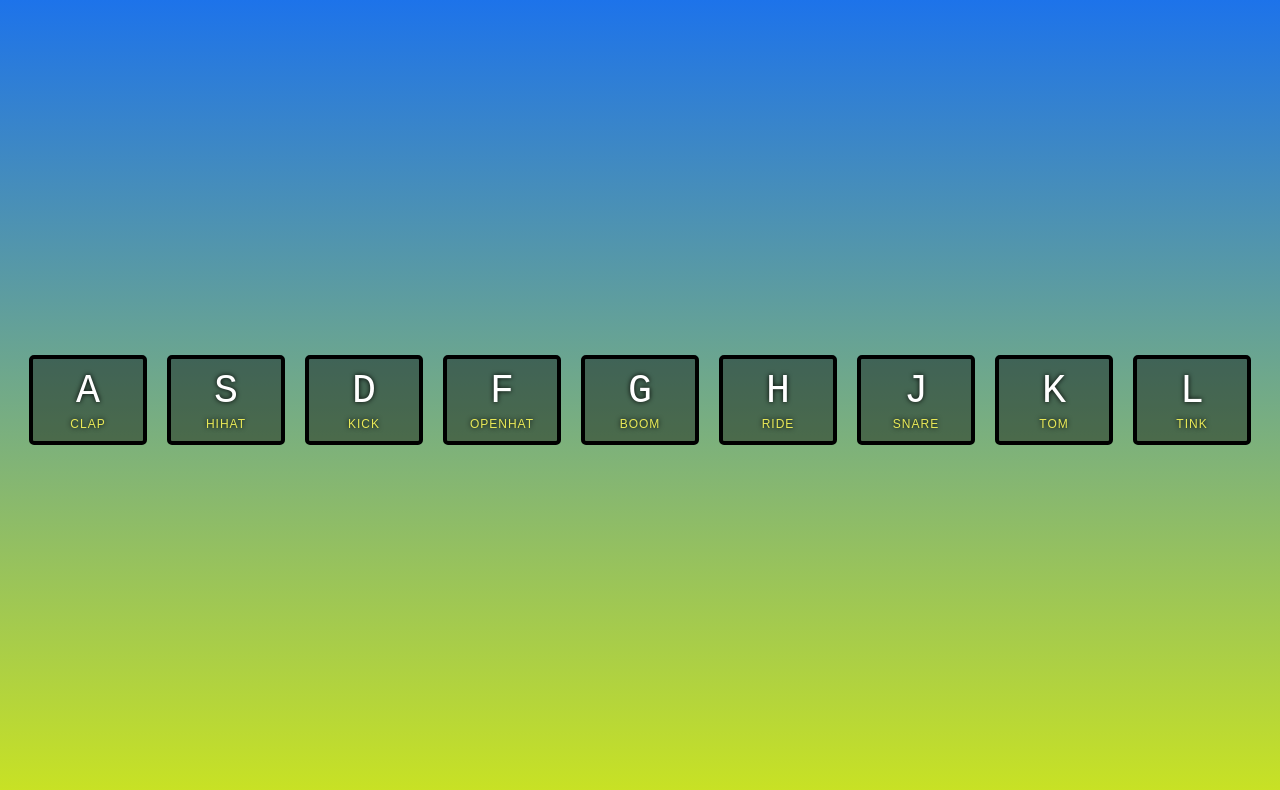
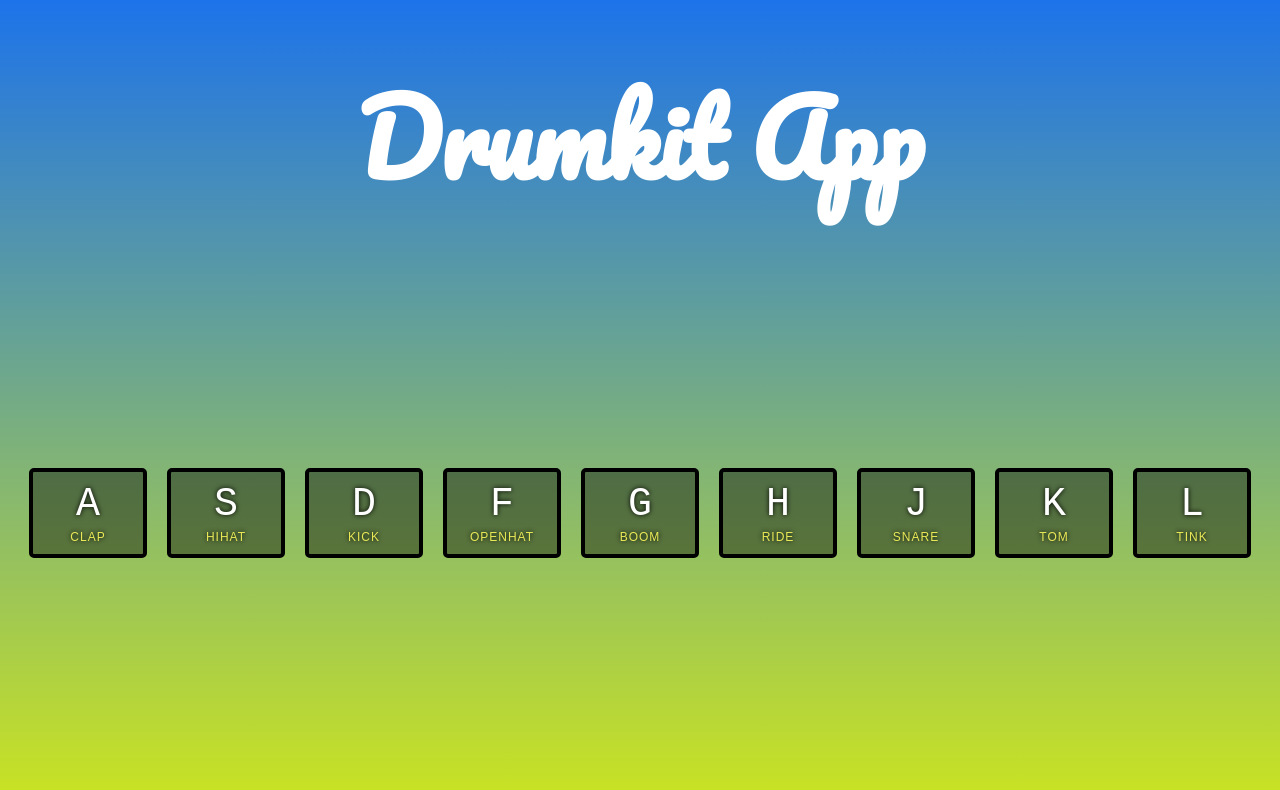
Before and after one commit to milesuno/keyboard-drumkit, a React (Create React App) app: page / in a window 1280 px wide. Shown: the top 790 px of the page. Built offline with nearby package versions, Linux system fonts and the light colour scheme.

Commit message:
Added H1, Debugged mouseup and mousedown

```diff
--- a/public/index.html
+++ b/public/index.html
@@ -15,6 +15,7 @@
       user's mobile device or desktop. See https://developers.google.com/web/fundamentals/web-app-manifest/
     -->
     <link rel="manifest" href="%PUBLIC_URL%/manifest.json" />
+    <link href="https://fonts.googleapis.com/css2?family=Pacifico&display=swap" rel="stylesheet">
     <!--
       Notice the use of %PUBLIC_URL% in the tags above.
       It will be replaced with the URL of the `public` folder during the build.
--- a/src/App.css
+++ b/src/App.css
@@ -1,3 +1,17 @@
+h1 {
+	font-family: "Pacifico", cursive;
+	font-size: 100px;
+	color: white;
+	margin: 50px 0 0 0;
+}
+
+.main-wrapper {
+	display: flex;
+	flex-direction: column;
+	height: 100vh;
+	align-items: center;
+}
+
 .App {
 	text-align: center;
 }
--- a/src/App.js
+++ b/src/App.js
@@ -3,7 +3,12 @@ import "./App.css";
 import { Keyboard } from "./components/keyboard/keyboard";
 
 function App() {
-	return <Keyboard />;
+	return (
+		<div className="main-wrapper">
+			<h1>Drumkit App</h1>
+			<Keyboard />
+		</div>
+	);
 }
 
 export default App;
--- a/src/components/keyboard/keyboard.css
+++ b/src/components/keyboard/keyboard.css
@@ -16,7 +16,7 @@ html {
 .keys {
 	display: flex;
 	flex: 1;
-	min-height: 100vh;
+	min-height: 60vh;
 	align-items: center;
 	justify-content: center;
 }
--- a/src/components/keyboard/keyboard.js
+++ b/src/components/keyboard/keyboard.js
@@ -1,4 +1,4 @@
-import React from "react";
+import React, { Component } from "react";
 import "./keyboard.css";
 import clap from "./sounds/clap.wav";
 import hihat from "./sounds/hihat.wav";
@@ -10,93 +10,57 @@ import snare from "./sounds/snare.wav";
 import tom from "./sounds/tom.wav";
 import tink from "./sounds/tink.wav";
 
-export function Keyboard() {
-	return (
-		<>
-			<div class="keys">
-				<div id="a" class="key">
-					<kbd>A</kbd>
-					<span class="sound">clap</span>
-				</div>
-				<div id="s" class="key">
-					<kbd>S</kbd>
-					<span class="sound">hihat</span>
-				</div>
-				<div id="d" class="key">
-					<kbd>D</kbd>
-					<span class="sound">kick</span>
-				</div>
-				<div id="f" class="key">
-					<kbd>F</kbd>
-					<span class="sound">openhat</span>
-				</div>
-				<div id="g" class="key">
-					<kbd>G</kbd>
-					<span class="sound">boom</span>
-				</div>
-				<div id="h" class="key">
-					<kbd>H</kbd>
-					<span class="sound">ride</span>
-				</div>
-				<div id="j" class="key">
-					<kbd>J</kbd>
-					<span class="sound">snare</span>
-				</div>
-				<div id="k" class="key">
-					<kbd>K</kbd>
-					<span class="sound">tom</span>
-				</div>
-				<div id="l" class="key">
-					<kbd>L</kbd>
-					<span class="sound">tink</span>
-				</div>
-			</div>
-			<audio id="65" src={clap}></audio>
-			<audio id="83" src={hihat}></audio>
-			<audio id="68" src={kick}></audio>
-			<audio id="70" src={openhat}></audio>
-			<audio id="71" src={boom}></audio>
-			<audio id="72" src={ride}></audio>
-			<audio id="74" src={snare}></audio>
-			<audio id="75" src={tom}></audio>
-			<audio id="76" src={tink}></audio>
-		</>
-	);
-};
+export class Keyboard extends Component {
+	componentDidMount() {
+		let screenKeys = document.querySelectorAll(".key");
+		window.addEventListener("keydown", this.handleKeyDown);
+		window.addEventListener("keyup", this.handleKeyUp);
 
-function playSound(event) {
+		for (const key of screenKeys) {
+			key.addEventListener("pointerdown", this.handleMouseDown);
+			key.addEventListener("pointerup", this.handleMouseUp);
+		}
+	}
+
+	handleKeyDown = (event) => {
 		let key = document.getElementById(event.key);
 		let audio = document.getElementById(event.keyCode);
 
 		if (!key && !audio) return;
-	console.log(event.key);
+
 		key.classList.add("playing");
 
 		audio.currentTime = 0;
 		audio.play();
-}
+	};
 
-//Removes class from key
-function removeTransform(event) {
+	handleKeyUp = (event) => {
 		let key = document.getElementById(event.key);
 
 		if (!key) return;
 
 		key.classList.remove("playing");
-}
+	};
 
-window.addEventListener("keydown", playSound);
-window.addEventListener("keyup", removeTransform);
+	handleMouseUp = (event) => {
+		let target = event.target.id;
 
+		//if <kbd> or <span> within is clicked
+		if (!event.target.id) target = event.target.parentNode.id;
 
-//-------------------Screen KeyBoard--------------------//
+		let key = document.getElementById(target);
 
-let screenKey = document.querySelectorAll(".key");
+		if (!key) return;
 
-//loop through all divs and on 'mousedown' play audio with ID that matches ASCII code of div ID.
-screenKey.forEach((key) =>
-	key.addEventListener("mousedown", (event) => {
-		let target = event.target.id; //Path to div id being clicked
+		key.classList.remove("playing");
+	};
+
+	handleMouseDown = (event) => {
+		let target = event.target.id;
+
+		//if <kbd> or <span> within is clicked
+		if (!event.target.id) target = event.target.parentNode.id;
+
 		let key = document.getElementById(target);
 		let audio = document.getElementById(target.charCodeAt(0) - 32); //ASCII conversion is 32 above char code
 
@@ -105,17 +69,59 @@ screenKey.forEach((key) =>
 
 		audio.currentTime = 0;
 		audio.play();
-	})
+	};
+
+	render() {
+		return (
+			<>
+				<div className="keys">
+					<div id="a" className="key">
+						<kbd>A</kbd>
+						<span className="sound">clap</span>
+						<audio id="65" src={clap}></audio>
+					</div>
+					<div id="s" className="key">
+						<kbd>S</kbd>
+						<span className="sound">hihat</span>
+						<audio id="83" src={hihat}></audio>
+					</div>
+					<div id="d" className="key">
+						<kbd>D</kbd>
+						<span className="sound">kick</span>
+						<audio id="68" src={kick}></audio>
+					</div>
+					<div id="f" className="key">
+						<kbd>F</kbd>
+						<span className="sound">openhat</span>
+						<audio id="70" src={openhat}></audio>
+					</div>
+					<div id="g" className="key">
+						<kbd>G</kbd>
+						<span className="sound">boom</span>
+						<audio id="71" src={boom}></audio>
+					</div>
+					<div id="h" className="key">
+						<kbd>H</kbd>
+						<span className="sound">ride</span>
+						<audio id="72" src={ride}></audio>
+					</div>
+					<div id="j" className="key">
+						<kbd>J</kbd>
+						<span className="sound">snare</span>
+						<audio id="74" src={snare}></audio>
+					</div>
+					<div id="k" className="key">
+						<kbd>K</kbd>
+						<span className="sound">tom</span>
+						<audio id="75" src={tom}></audio>
+					</div>
+					<div id="l" className="key">
+						<kbd>L</kbd>
+						<span className="sound">tink</span>
+						<audio id="76" src={tink}></audio>
+					</div>
+				</div>
+			</>
 		);
-
-//loop through all divs remove transform on 'mouseup'.
-screenKey.forEach((key) =>
-	key.addEventListener("mouseup", (event) => {
-		let target = event.target.id;
-		let key = document.getElementById(target);
-
-		if (!key) return;
-
-		key.classList.remove("playing");
-	})
-);
+	}
+}
```
Also changed, not shown: 1 other file (tests, documents, lock files or other folders). Lines whose indentation alone changed are shown as unchanged.
